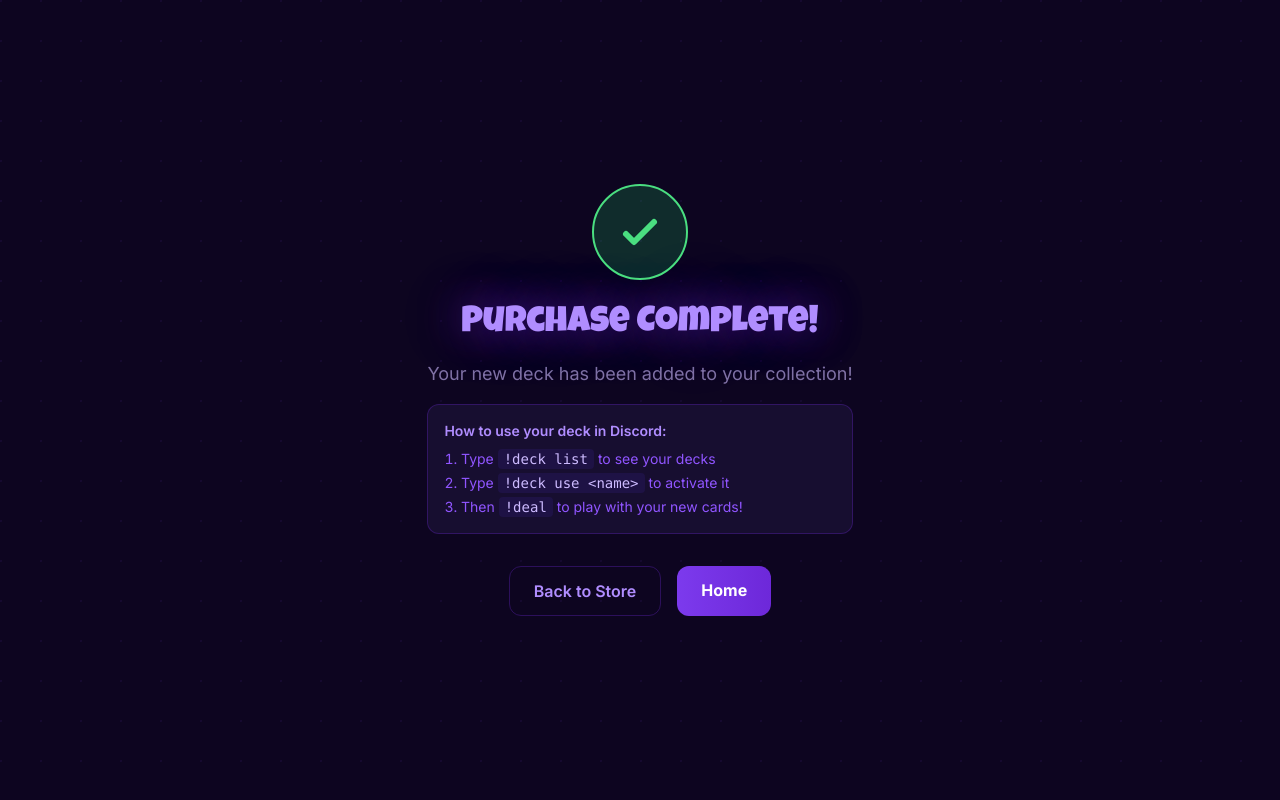
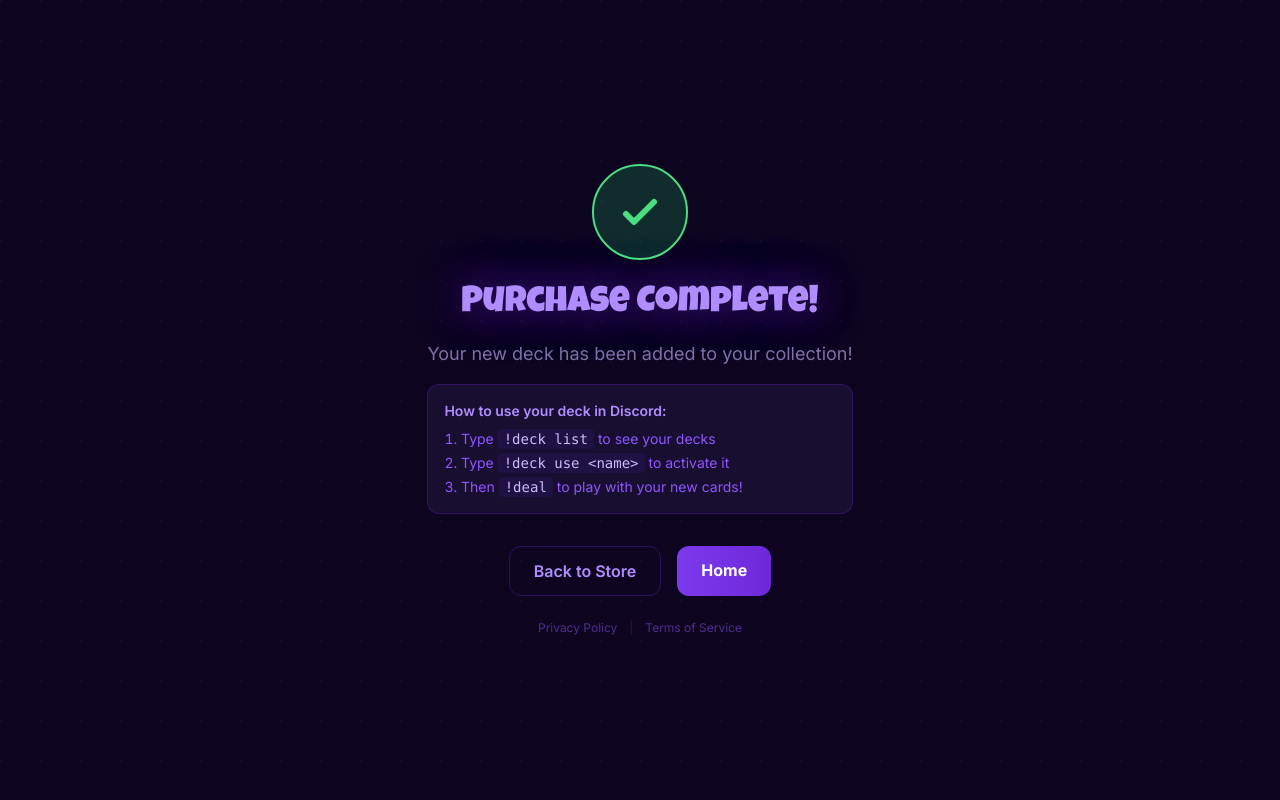
Before and after one commit to puppis2525/evilapples-4d, a FastAPI app: template templates/store_success.html in a window 1280 px wide. Run offline with FastAPI, Linux system fonts and the light colour scheme; the template is opened without the code that fills it, so the values that code supplies are empty; parts of the project's set-up code (start-up, migrations or seed data) failed here and were passed over; some libraries are stand-ins or nearby versions.

Commit message:
Task #13: Add Privacy Policy & Terms of Service pages
Created two new full-content legal pages for Stripe Connect and
Discord OAuth compliance:

1. templates/privacy.html - Privacy Policy covering:
   - Discord account data collected (user ID, username, avatar)
   - Game data stored (rounds, wins, leaderboard rankings)
   - Payment info handling (Stripe processes, we store metadata only)
   - Third-party services (Discord, Stripe, Venice AI)
   - Data storage (PostgreSQL on Replit), retention, user rights
   - Children's privacy (13+ age requirement)
   - Contact information (support@evilapples4d.com)

2. templates/terms.html - Terms of Service covering:
   - Eligibility (13+ general, 18+ for paid tournaments)
   - Prohibited conduct (botting, collusion, harassment)
   - Tournament fees with tiered platform fee table (10/15/20/25%)
   - Refund policy (auto-refund if cancelled before start, non-refundable after)
   - Host responsibilities, sponsorship terms
   - Premium services, user-generated content, AI content disclaimers
   - Limitation of liability, indemnification, governing law

3. server.py - Added GET /privacy and GET /terms routes

4. Updated footers across all 9 existing templates to include
   "Privacy Policy | Terms of Service" links visible on every page.

Both pages use the existing dark purple design system, matching
the site's look and feel.

```diff
--- a/templates/premium_success.html
+++ b/templates/premium_success.html
@@ -63,6 +63,11 @@
                 Back to Leaderboard
             </a>
         </div>
+        <div class="mt-6 text-evil-400/50 text-xs flex items-center justify-center gap-3">
+            <a href="/privacy" class="hover:text-evil-300 transition">Privacy Policy</a>
+            <span class="text-evil-800/50">|</span>
+            <a href="/terms" class="hover:text-evil-300 transition">Terms of Service</a>
+        </div>
     </div>
 </body>
 </html>
--- a/templates/store_success.html
+++ b/templates/store_success.html
@@ -61,6 +61,11 @@
             <a href="/store" class="px-6 py-3 rounded-xl border border-evil-800/50 text-evil-300 hover:bg-evil-card transition font-semibold">Back to Store</a>
             <a href="/" class="px-6 py-3 rounded-xl bg-gradient-to-r from-evil-500 to-evil-600 text-white font-bold hover:from-evil-400 hover:to-evil-500 transition">Home</a>
         </div>
+        <div class="mt-6 text-evil-400/50 text-xs flex items-center justify-center gap-3">
+            <a href="/privacy" class="hover:text-evil-300 transition">Privacy Policy</a>
+            <span class="text-evil-800/50">|</span>
+            <a href="/terms" class="hover:text-evil-300 transition">Terms of Service</a>
+        </div>
     </div>
 </body>
 </html>
```
